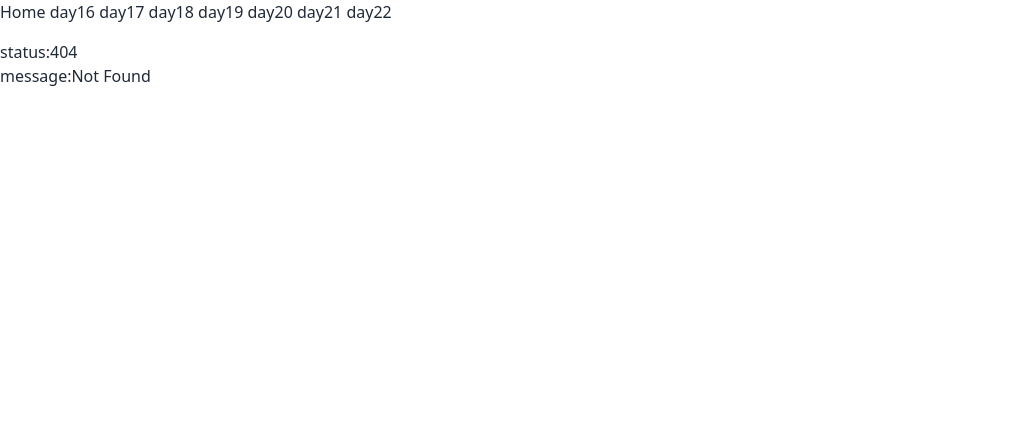
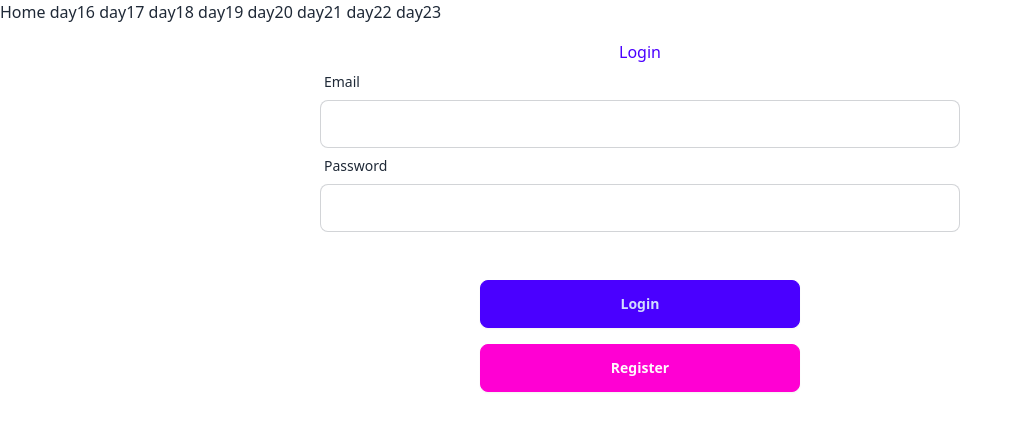
Before and after one commit to toddLiao469469/30days-for-svelte5, a SvelteKit app: page /day23 in a window 1280 px wide. Before the commit this address had no page. Shown: the top 430 px of the page, without its empty margins (0-1023 px from the left). Built offline with nearby package versions, Linux system fonts and the light colour scheme.

Commit message:
feat: add day23 (#15)

```diff
--- /dev/null
+++ b/src/hooks.server.ts
@@ -0,0 +1,13 @@
+import { error, type Handle } from '@sveltejs/kit';
+
+export const handle: Handle = async ({ event, resolve }) => {
+	console.log('[hook]', event.request.url);
+	if (event.url.pathname === '/day23/detail') {
+		const session = event.cookies.get('session');
+		if (!session) {
+			error(401, 'Unauthorized');
+		}
+	}
+
+	return await resolve(event);
+};
--- a/src/routes/+layout.svelte
+++ b/src/routes/+layout.svelte
@@ -21,6 +21,7 @@
 	<a href="/day20">day20</a>
 	<a href="/day21">day21</a>
 	<a href="/day22" data-sveltekit-preload-data="hover" data-sveltekit-preload-code="eager">day22</a>
+	<a href="/day23">day23</a>
 </nav>
 
 <QueryClientProvider client={queryClient}>
--- /dev/null
+++ b/src/routes/day23/+page.server.ts
@@ -0,0 +1,5 @@
+import type { PageServerLoad } from './$types';
+
+export const load: PageServerLoad = async () => {
+	console.log('day23/+page.server.ts load');
+};
--- /dev/null
+++ b/src/routes/day23/+page.svelte
@@ -0,0 +1,58 @@
+<script lang="ts">
+	import { goto } from '$app/navigation';
+
+	let email = $state('');
+	let password = $state('');
+	let response: Response | undefined = $state();
+	const login = async () => {
+		response = await fetch('/day23/auth', {
+			method: 'POST',
+			headers: {
+				'Content-Type': 'application/json'
+			},
+			body: JSON.stringify({ email, password })
+		});
+
+		if (response.ok) {
+			goto('/day23/detail');
+		}
+	};
+</script>
+
+<div class="flex flex-col mx-auto items-center">
+	<h1 class="text-primary">Login</h1>
+
+	<div class="w-1/2">
+		<label class="form-control w-full">
+			<div class="label">
+				<span class="label-text">Email</span>
+			</div>
+			<input name="email" type="text" class="input input-bordered w-full" bind:value={email} />
+		</label>
+		<label class="form-control w-full">
+			<div class="label">
+				<span class="label-text">Password</span>
+			</div>
+			<input
+				name="password"
+				type="password"
+				class="input input-bordered w-full"
+				bind:value={password}
+			/>
+		</label>
+		<div class="flex flex-col">
+			<button class=" btn btn-primary mt-12 w-1/2 mx-auto" type="button" onclick={login}
+				>Login</button
+			>
+			<button class="btn btn-secondary mt-4 w-1/2 mx-auto" type="button"> Register </button>
+		</div>
+	</div>
+</div>
+
+<div class="toast toast-center">
+	{#if response && !response.ok}
+		<div class="alert alert-error">
+			<span> login failed </span>
+		</div>
+	{/if}
+</div>
--- /dev/null
+++ b/src/routes/day23/auth/+server.ts
@@ -0,0 +1,17 @@
+import { error } from '@sveltejs/kit';
+import type { RequestHandler } from './$types';
+
+export const POST: RequestHandler = async ({ request, cookies }) => {
+	const { email, password } = await request.json();
+	if (email === 'todd@example.com' && password === '123456') {
+		cookies.set('session', email, {
+			path: '/',
+			httpOnly: true,
+			maxAge: 60 * 60 * 24
+		});
+
+		return new Response(JSON.stringify({ success: true }));
+	}
+
+	error(401, 'Invalid email or password');
+};
--- /dev/null
+++ b/src/routes/day23/detail/+page.svelte
@@ -0,0 +1 @@
+<h1>Day23/detail</h1>
--- a/src/routes/todo-list/todo.svelte.ts
+++ b/src/routes/todo-list/todo.svelte.ts
@@ -49,7 +49,9 @@ const todoListStoreCreator = () => {
 	};
 
 	return {
-		todoList,
+		get todoList() {
+			return todoList;
+		},
 		addTodo,
 		removeTodo,
 		toggleDone
```
